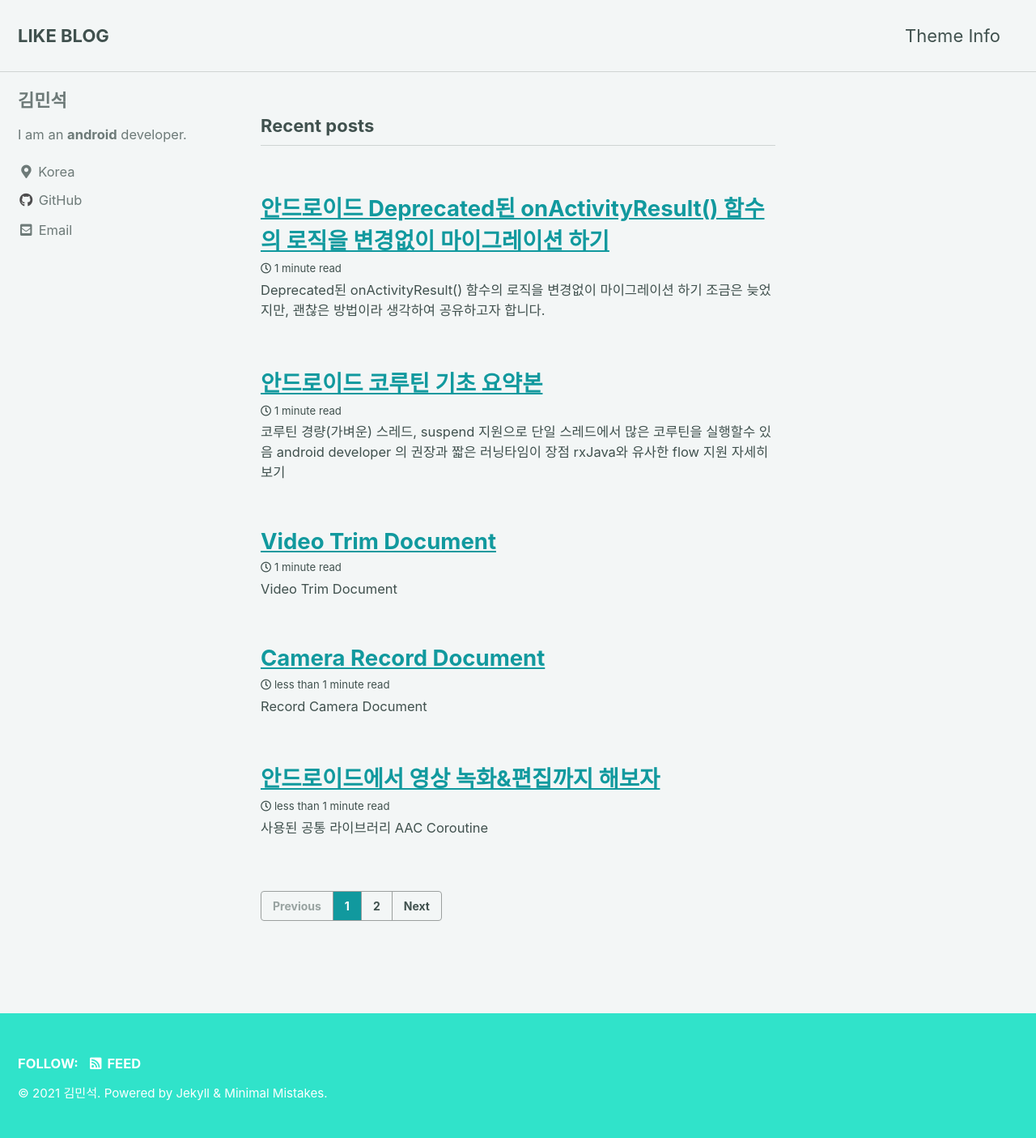
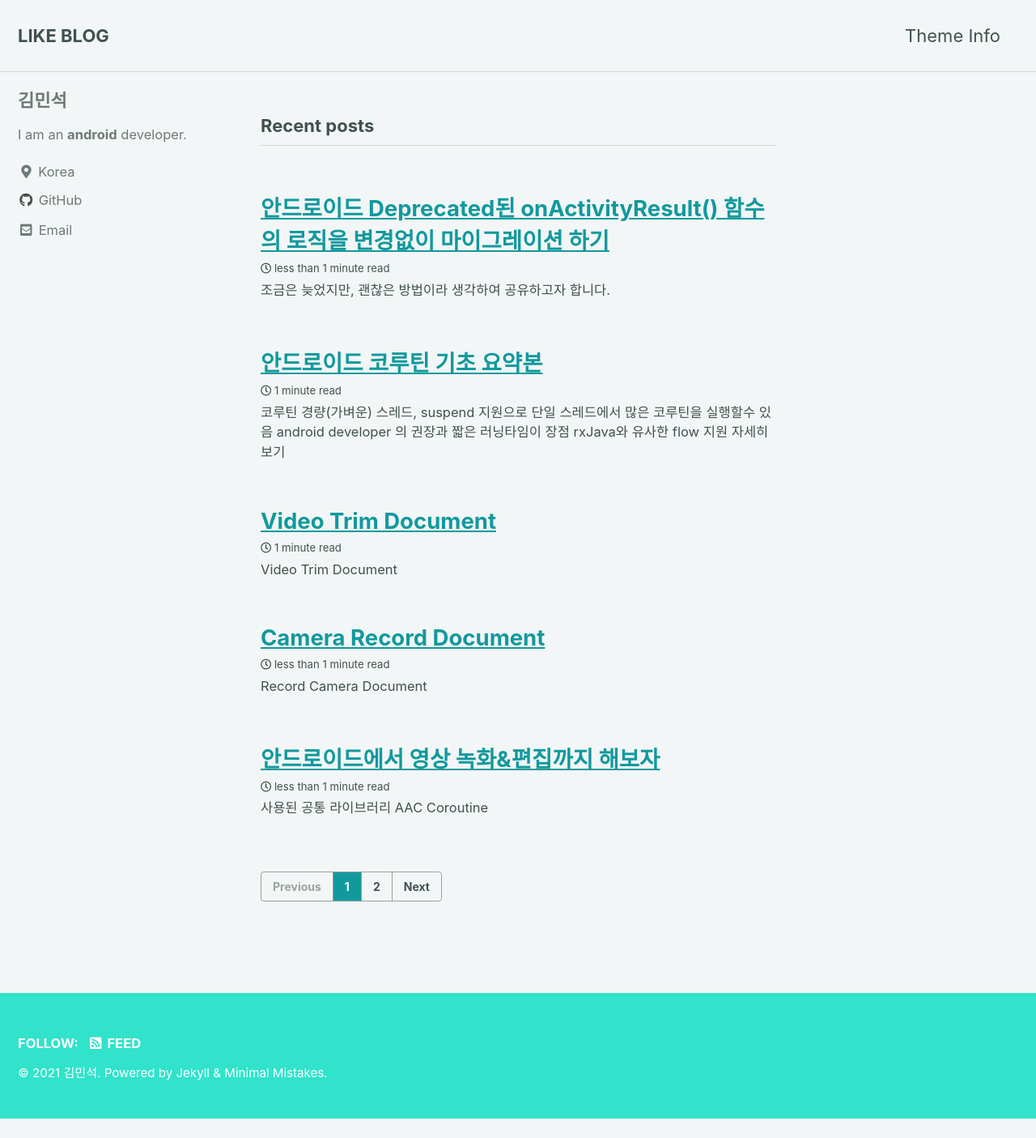
Before and after one commit to sun5066/sun5066.github.io, a Jekyll site: the page built from index.html, in a window 1280 px wide. Shown: the whole page at 81% size. Built offline with Jekyll 4.4.1, drawn with Linux system fonts in a browser that asks for light colours; cached includes are drawn as plain includes; the list of posts is cut into pages by our own code; after the commit the page ends 1381 px from its top, so only the background shows below that.

Commit message:
activity-result

````diff
--- a/_posts/2021-11-12-android-activity-result.md
+++ b/_posts/2021-11-12-android-activity-result.md
@@ -4,7 +4,6 @@ date: 2021-11-12 9:00:00 -0400
 categories: android
 ---
 
-# Deprecated된 onActivityResult() 함수의 로직을 변경없이 마이그레이션 하기
 조금은 늦었지만, 괜찮은 방법이라 생각하여 공유하고자 합니다.
 
 
@@ -31,6 +30,7 @@ class ResultObserver(private val registry: ActivityResultRegistry) : LifecycleOb
 
 ## 생명주기 옵저버 등록
 > BaseActivity 가 있다면 그곳에서 정의해주세요.
+
 ```
 class BaseActivity: Activity() {
     lateinit var mResultObserver: ResultObserver
````
